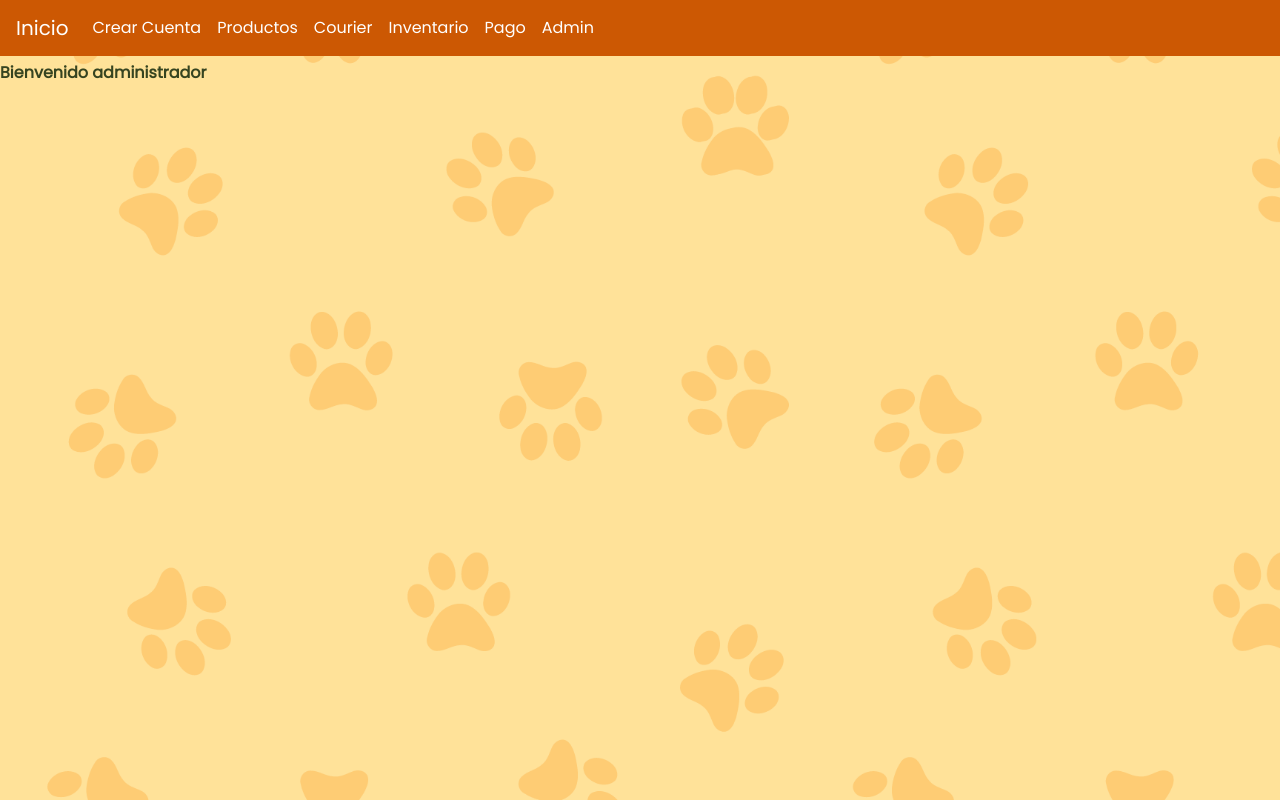
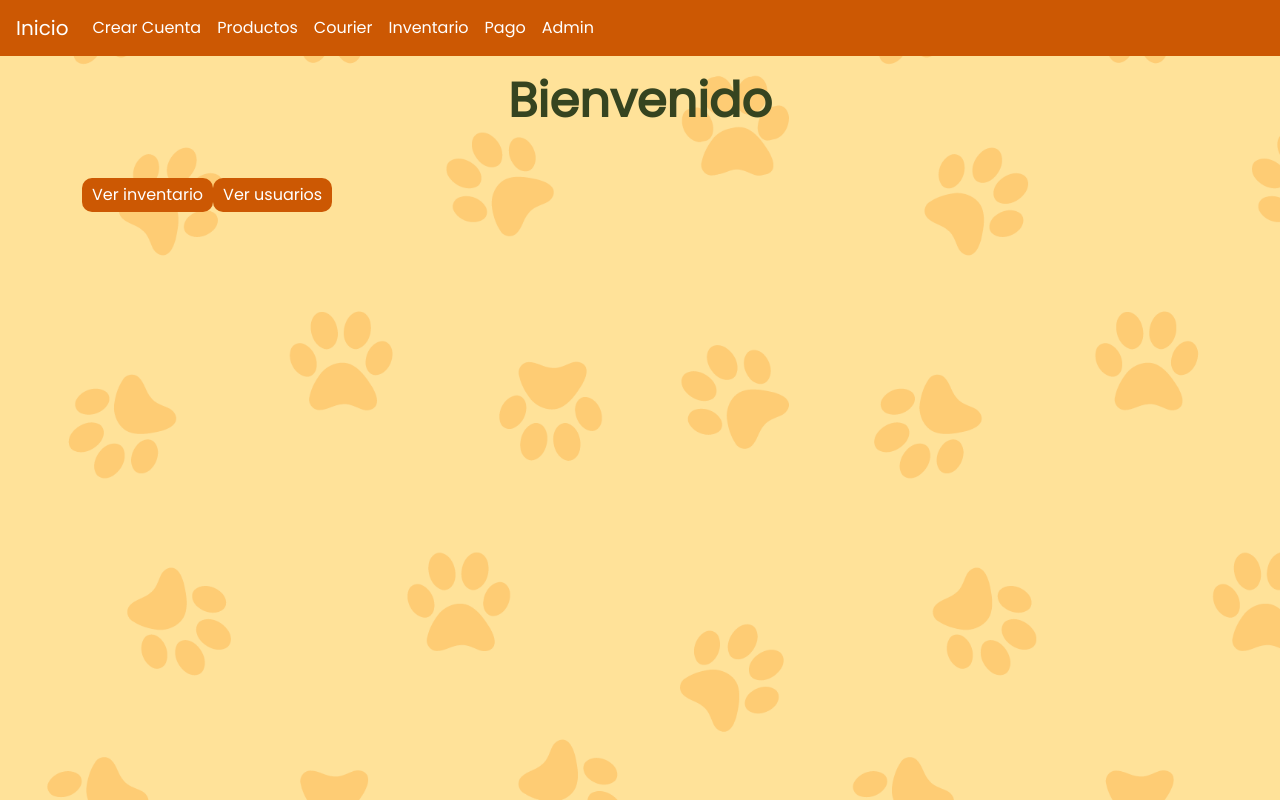
Before and after one commit to rcardocg/cc6-petshop, a React (Vite) app: page /Admin in a window 1280 px wide. Built offline with nearby package versions, Linux system fonts and the light colour scheme.

Commit message:
esto es nuevo

```diff
--- a/src/App.jsx
+++ b/src/App.jsx
@@ -8,6 +8,8 @@ import Courier from './pages/elegirCourier';
 import Inventory from './pages/inventario';
 import Payment from './payment/payment';
 import CrearCuenta from './pages/crearCuenta';
+import CreateProduct from './pages/crearProducto';
+import Users from './pages/usuarios';
 
 
 export default function App() {
@@ -20,8 +22,10 @@ export default function App() {
         <Route path='catalogo' element={<Catalog />} />
         <Route path='courier' element={<Courier />} />
         <Route path='inventario' element={<Inventory />} />
-        <Route path='payment' element={<Payment />} />
-        <Route path='crearCuenta' element={<CrearCuenta />} />
+        <Route path='payment' element={<Payment />} />;
+        <Route path='crearCuenta' element={<CrearCuenta />} />;
+        <Route path='usuarios' element={<Users />} />;
+        <Route path='crearproducto' element={<CreateProduct />} />;
       </Routes>
 
     </BrowserRouter>
--- a/src/pages/adminView.jsx
+++ b/src/pages/adminView.jsx
@@ -1,10 +1,36 @@
 
-import { Form } from "react-bootstrap";
+import { Button, Form, Nav } from "react-bootstrap";
+import { useNavigate } from "react-router-dom";
+
 export default function AdminView(){
+
+
     return(
         <>
-        <Form.Label>Bienvenido administrador</Form.Label>
+        <div className="container">
+            <h2>Bienvenido</h2>
+            <br />
+            <NavInventory />
+        </div>
+
         </>
 
     );
 }
+
+function NavInventory(){
+    const navigate = useNavigate();
+    const handleRedirectInventory = () =>{
+        navigate('/inventario');
+    }
+    const handleRedirectUsers =()=>{
+        navigate('/usuarios')
+    }
+    return(
+        <>
+        <Button onClick={handleRedirectInventory}>Ver inventario</Button>
+        <Button onClick={handleRedirectUsers}>Ver usuarios</Button>
+        </>
+
+    );
+}
--- /dev/null
+++ b/src/pages/crearProducto.jsx
@@ -0,0 +1,10 @@
+export default function CreateProduct(){
+    return(
+        <>
+        <div className="container">
+            <h2>Agregar producto</h2>
+
+        </div>
+        </>
+    );
+}
--- /dev/null
+++ b/src/pages/usuarios.jsx
@@ -0,0 +1,7 @@
+export default function Users(){
+    return(
+        <>
+        <h2>Usuarios</h2>
+        </>
+    );
+}
```
